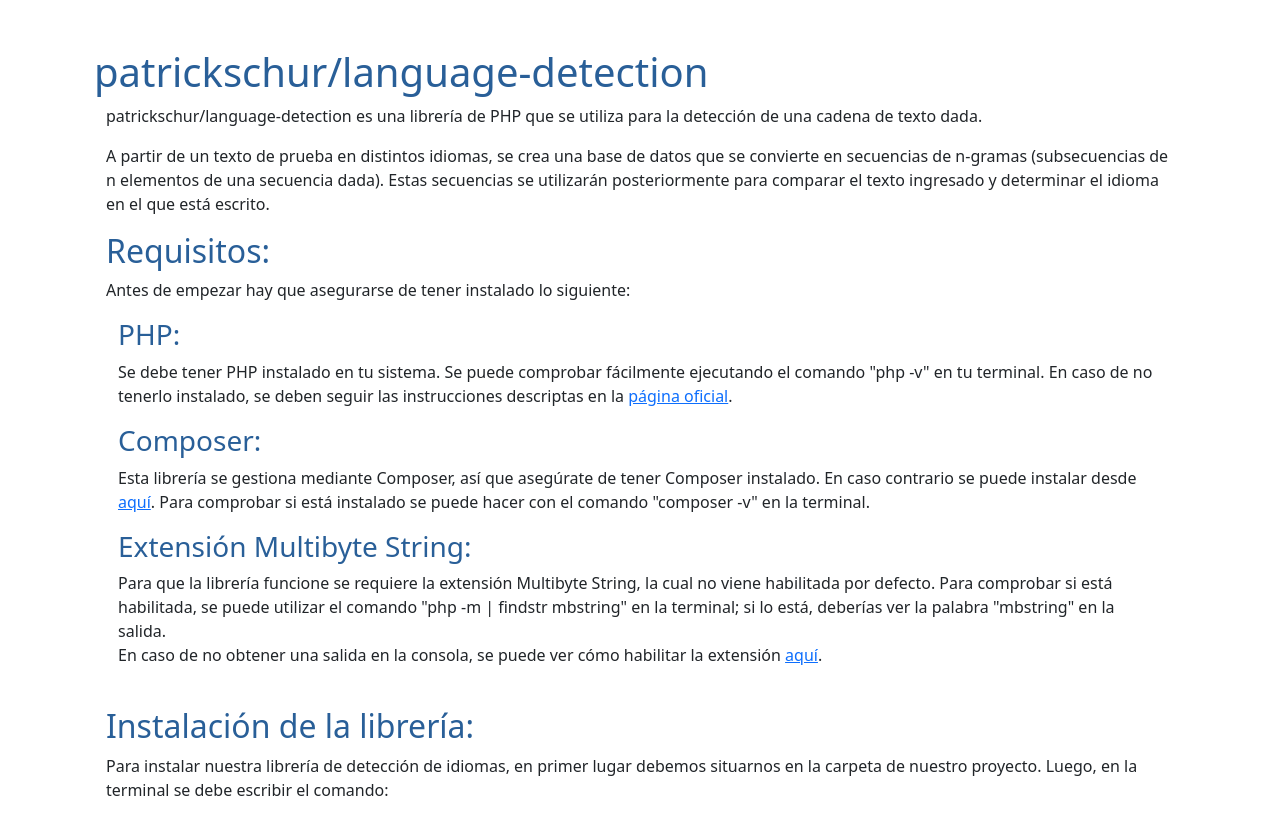
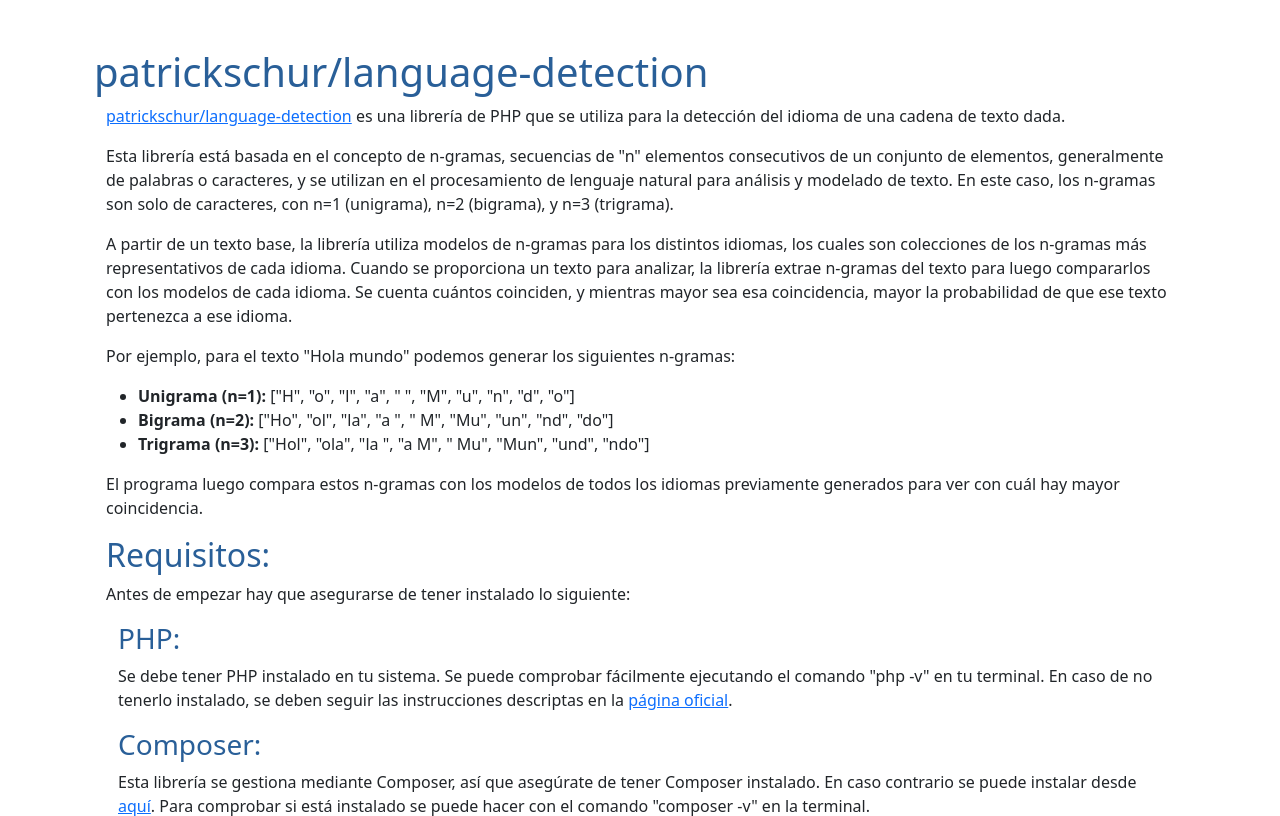
Before and after one commit to Romartinez97/trabajosPWD, a PHP site: page /TP_CUtiles/vista/languageDetection.php in a window 1280 px wide. Shown: the part 56-872 px from the top of the page. Run offline with PHP 8.4, Linux system fonts and the light colour scheme; some libraries are stand-ins or nearby versions.

Commit message:
Agregada más info en la página del detector de idiomas, eliminada la verificación de caracteres por problemas con algunos idiomas

```diff
--- a/TP_CUtiles/vista/languageDetection.php
+++ b/TP_CUtiles/vista/languageDetection.php
@@ -7,12 +7,27 @@ include '../../estructura/header.php';
     <div>
         <p class="h1" style="color:#295F98">patrickschur/language-detection</p>
         <div class="container">
-            <p>patrickschur/language-detection es una librería de PHP que se utiliza para la detección de una cadena de
-                texto dada.</p>
-            <p>A partir de un texto de prueba en distintos idiomas, se crea una base de datos que se convierte en
-                secuencias
-                de n-gramas (subsecuencias de n elementos de una secuencia dada). Estas secuencias se utilizarán
-                posteriormente para comparar el texto ingresado y determinar el idioma en el que está escrito.</p>
+            <p><a
+                    href="https://packagist.org/packages/patrickschur/language-detection">patrickschur/language-detection</a>
+                es una librería de PHP que se utiliza para la detección del idioma de una cadena de texto dada.</p>
+            <p>Esta librería está basada en el concepto de n-gramas, secuencias de "n" elementos consecutivos de un
+                conjunto de elementos, generalmente de palabras o caracteres, y se utilizan en el procesamiento de
+                lenguaje natural para análisis y modelado de texto. En este caso, los n-gramas son solo de caracteres,
+                con n=1 (unigrama), n=2 (bigrama), y n=3 (trigrama).</p>
+            <p>A partir de un texto base, la librería utiliza modelos de n-gramas para los distintos idiomas, los cuales
+                son colecciones de los n-gramas más representativos de cada idioma. Cuando se proporciona un texto para
+                analizar, la librería extrae n-gramas del texto para luego compararlos con los modelos de cada idioma.
+                Se cuenta cuántos coinciden, y mientras mayor sea esa coincidencia, mayor la probabilidad de que ese
+                texto pertenezca a ese idioma.
+            </p>
+            <p>Por ejemplo, para el texto "Hola mundo" podemos generar los siguientes n-gramas:
+            <ul>
+                <li><b>Unigrama (n=1):</b> ["H", "o", "l", "a", " ", "M", "u", "n", "d", "o"]</li>
+                <li><b>Bigrama (n=2):</b> ["Ho", "ol", "la", "a ", " M", "Mu", "un", "nd", "do"]</li>
+                <li><b>Trigrama (n=3):</b> ["Hol", "ola", "la ", "a M", " Mu", "Mun", "und", "ndo"]</li>
+            </ul>
+            El programa luego compara estos n-gramas con los modelos de todos los idiomas previamente generados para ver
+            con cuál hay mayor coincidencia.</p>
         </div>
         <div class="container">
             <p class="h2" style="color:#295F98">Requisitos:</p>
```
Also changed, not shown: TP_CUtiles/vista/assets/js/validacion.js (+5 -32 lines), TP_CUtiles/directorio/ejemplo1.jpg (added), TP_CUtiles/directorio/ejemplo2.png (added), 5 other files.
